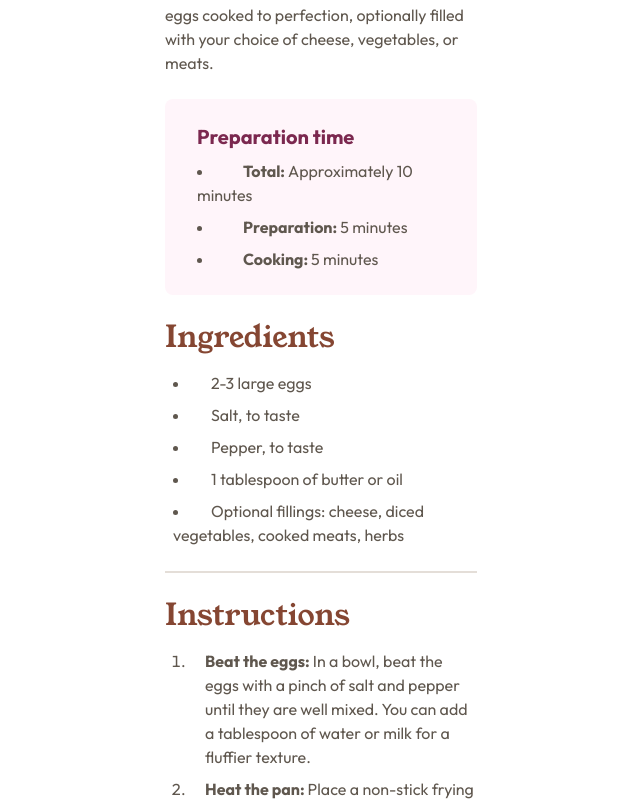
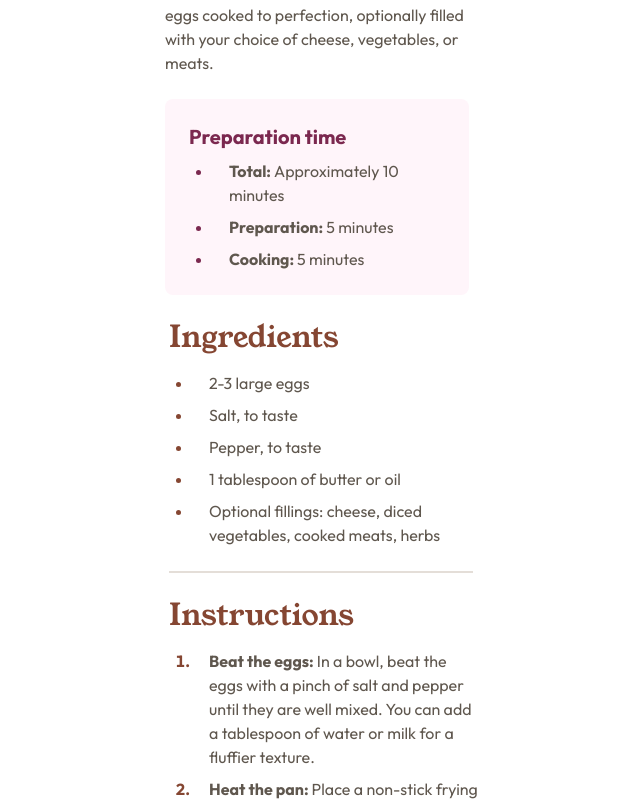
Before and after one commit to nadupoy/Frontend-Mentor---Recipe-Page-Main, a React (Vite) app: page / in a window 1280 px wide. Shown: the part 742-1543 px from the top of the page, without its empty margins (319-959 px from the left). Built offline with nearby package versions, Linux system fonts and the light colour scheme.

Commit message:
Fixed lists alignment.

```diff
--- a/src/components/Ingredients.jsx
+++ b/src/components/Ingredients.jsx
@@ -1,22 +1,22 @@
 const Ingredients = () => {
   return (
-    <section className="w-[312px] m-auto mb-6  border-b-2 border-b-light-grey">
+    <section className="w-[304px] m-auto mb-6 border-b-2 border-b-light-grey">
       <h2 className="text-nutmeg font-serif text-3xl mb-4">Ingredients</h2>
-      <ul className="list-disc list-inside text-wenge-brown ml-2">
+      <ul className="list-disc pl-4 text-nutmeg ml-2">
         <li className="mb-2">
-          <p className="inline pl-4">2-3 large eggs</p>
+          <p className="pl-4 text-wenge-brown">2-3 large eggs</p>
         </li>
         <li className="mb-2">
-          <p className="inline pl-4">Salt, to taste</p>
+          <p className="pl-4 text-wenge-brown">Salt, to taste</p>
         </li>
         <li className="mb-2">
-          <p className="inline pl-4">Pepper, to taste</p>
+          <p className="pl-4 text-wenge-brown">Pepper, to taste</p>
         </li>
         <li className="mb-2">
-          <p className="inline pl-4">1 tablespoon of butter or oil</p>
+          <p className="pl-4 text-wenge-brown">1 tablespoon of butter or oil</p>
         </li>
         <li className="pb-6">
-          <p className="inline pl-4">
+          <p className="pl-4 text-wenge-brown">
             Optional fillings: cheese, diced vegetables, cooked meats, herbs
           </p>
         </li>
--- a/src/components/Instructions.jsx
+++ b/src/components/Instructions.jsx
@@ -1,44 +1,44 @@
 const Instructions = () => {
   return (
-    <section className="w-[312px] m-auto mb-6 border-b-2 border-b-light-grey">
+    <section className="w-[304px] m-auto mb-6 border-b-2 border-b-light-grey">
       <h2 className="text-nutmeg font-serif text-3xl mb-4">Instructions</h2>
-      <ol className="list-decimal ml-6 text-wenge-brown w-72">
+      <ol className="list-decimal ml-6 text-nutmeg font-bold w-72">
         <li className="mb-2">
-          <p className="pl-4">
+          <p className="pl-4 text-wenge-brown font-normal">
             <b>Beat the eggs: </b>In a bowl, beat the eggs with a pinch of salt
             and pepper until they are well mixed. You can add a tablespoon of
             water or milk for a fluffier texture.
           </p>
         </li>
         <li className="mb-2">
-          <p className="pl-4">
+          <p className="pl-4 text-wenge-brown font-normal">
             <b>Heat the pan: </b>Place a non-stick frying pan over medium heat
             and add butter or oil.
           </p>
         </li>
         <li className="mb-2">
-          <p className="pl-4">
+          <p className="pl-4 text-wenge-brown font-normal">
             <b>Cook the omelette: </b>Once the butter is melted and bubbling,
             pour in the eggs. Tilt the pan to ensure the eggs evenly coat the
             surface.
           </p>
         </li>
         <li className="mb-2">
-          <p className="pl-4">
+          <p className="pl-4 text-wenge-brown font-normal">
             <b>Add fillings (optional): </b>When the eggs begin to set at the
             edges but are still slightly runny in the middle, sprinkle your
             chosen fillings over one half of the omelette.
           </p>
         </li>
         <li className="mb-2">
-          <p className="pl-4">
+          <p className="pl-4 text-wenge-brown font-normal">
             <b>Fold and serve: </b>As the omelette continues to cook, carefully
             lift one edge and fold it over the fillings. Let it cook for another
             minute, then slide it onto a plate.
           </p>
         </li>
         <li className="pb-6">
-          <p className="pl-4">
+          <p className="pl-4 text-wenge-brown font-normal">
             <b>Enjoy: </b>Serve hot, with additional salt and pepper if needed.
           </p>
         </li>
--- a/src/components/Preparation.jsx
+++ b/src/components/Preparation.jsx
@@ -1,23 +1,23 @@
 const Preparation = () => {
   return (
-    <section className="bg-rose-white pt-6 pb-6 mt-6 mb-6 rounded-lg w-[312px]">
-      <h3 className="text-dark-raspberry font-sans text-xl font-bold mb-2 ml-8">
+    <section className="bg-rose-white pt-6 pb-6 mt-6 mb-6 rounded-lg w-[304px]">
+      <h3 className="text-dark-raspberry font-sans text-xl font-bold mb-2 pl-6">
         Preparation time
       </h3>
-      <ul className="list-disc list-inside w-60 text-wenge-brown ml-8 grid">
+      <ul className="list-disc pl-12 text-dark-raspberry">
         <li className="mb-2">
-          <p className="inline">
-            <b className="pl-6">Total: </b>Approximately 10 minutes
+          <p className="pl-4 w-60 text-wenge-brown">
+            <b>Total: </b>Approximately 10 minutes
           </p>
         </li>
         <li className="mb-2">
-          <p className="inline">
-            <b className="pl-6">Preparation: </b>5 minutes
+          <p className="pl-4 w-60 text-wenge-brown">
+            <b>Preparation: </b>5 minutes
           </p>
         </li>
         <li>
-          <p className="inline">
-            <b className="pl-6">Cooking: </b>5 minutes
+          <p className="pl-4 w-60 text-wenge-brown">
+            <b>Cooking: </b>5 minutes
           </p>
         </li>
       </ul>
```
